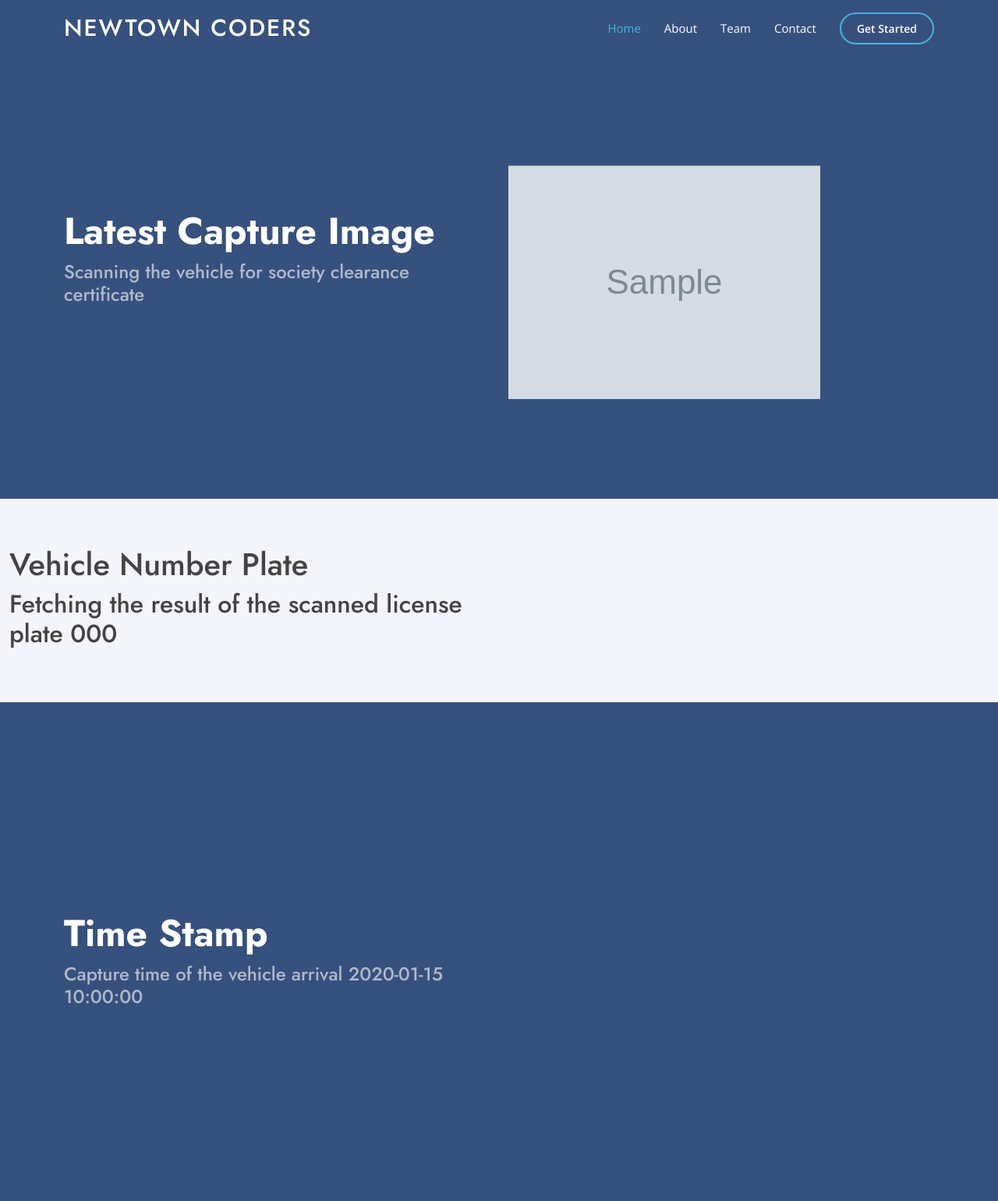
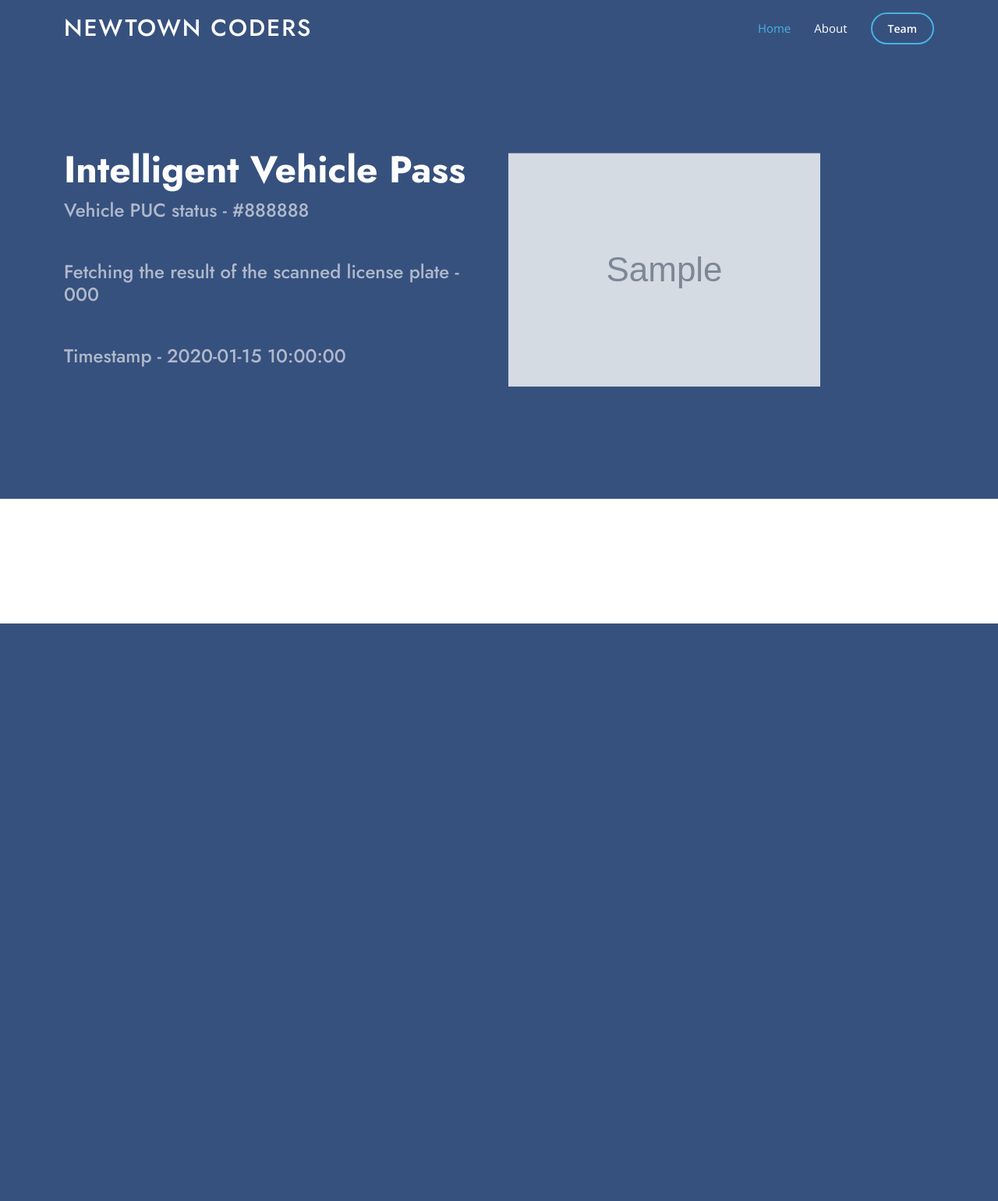
Before and after one commit to sumitsrivastava069/RH_Display_Numberplate, a Flask app: template templates/images/latest_image.html in a window 1280 px wide. Shown: the whole page at 78% size. After the commit the page ends 800 px from the top, so only its background shows below. Run offline with Flask 3, Linux system fonts and the light colour scheme; the template is opened without the code that fills it: most values are stand-ins (such as "Sample title", 1, 10 or a date in 2020); grey boxes marked "Sample" are stand-in pictures; some libraries are stand-ins or nearby versions.

Commit message:
Update latest_image.html

```diff
--- a/templates/images/latest_image.html
+++ b/templates/images/latest_image.html
@@ -1,5 +1,4 @@
 <!DOCTYPE html>
-<html lang="en">
 
 <head>
   <meta charset="utf-8">
@@ -44,9 +43,7 @@
         <ul>
           <li><a class="nav-link scrollto active" href="#hero">Home</a></li>
           <li><a class="nav-link scrollto" href="#about">About</a></li>
-          <li><a class="nav-link scrollto" href="#team">Team</a></li>
-          <li><a class="nav-link scrollto" href="#contact">Contact</a></li>
-          <li><a class="getstarted scrollto" href="#about">Get Started</a></li>
+          <li><a class="getstarted scrollto" href="#about">Team</a></li>
         </ul>
         <i class="bi bi-list mobile-nav-toggle"></i>
       </nav><!-- .navbar -->
@@ -59,8 +56,10 @@
     <div class="container">
       <div class="row">
         <div class="col-lg-6 d-flex flex-column justify-content-center pt-4 pt-lg-0 order-2 order-lg-1" data-aos="fade-up" data-aos-delay="200">
-          <h1>Latest Capture Image</h1>
-          <h2>Scanning the vehicle for society clearance certificate</h2>
+          <h1>Intelligent Vehicle Pass</h1>
+          <h2>Vehicle PUC status - {{entry.color}}</h2>
+          <h2>Fetching the result of the scanned license plate  - {{entry.number_plate}}</h2>
+          <h2>Timestamp  - {{entry.date_time}}</h2>
           <div class="d-flex justify-content-center justify-content-lg-start">
 
           </div>
@@ -74,43 +73,7 @@
   </section>
 
 
-    <!-- ======= Why Us Section ======= -->
-    <section id="why-us" class="why-us section-bg">
-      <div class="container-fluid" data-aos="fade-up">
 
-        <div class="row">
-
-            <div class="col-lg-6 d-flex flex-column justify-content-center pt-4 pt-lg-0 order-2 order-lg-1" data-aos="fade-up" data-aos-delay="200">
-                <h1>Vehicle Number Plate</h1>
-                <h2>Fetching the result of the scanned license plate  {{ entry.number_plate }}</h2>
-                <div class="d-flex justify-content-center justify-content-lg-start"></div>
-            </div>
-
-
-
-
-      </div>
-    </section><!-- End Why Us Section -->
-
-
-
-      <section id="hero" class="d-flex align-items-center">
-
-        <div class="container">
-          <div class="row">
-            <div class="col-lg-6 d-flex flex-column justify-content-center pt-4 pt-lg-0 order-2 order-lg-1" data-aos="fade-up" data-aos-delay="200">
-              <h1>Time Stamp</h1>
-              <h2>Capture time of the vehicle arrival {{ entry.date_time }} </h2>
-              <div class="d-flex justify-content-center justify-content-lg-start">
-
-              </div>
-            </div>
-            <div class="col-lg-6 order-1 order-lg-2 hero-img" data-aos="zoom-in" data-aos-delay="200">
-            </div>
-          </div>
-        </div>
-
-      </section>
 
 
 
```
